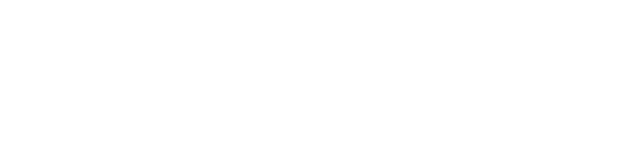
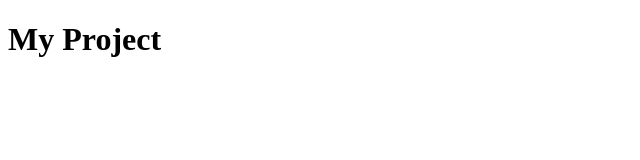
Before and after one commit to patled/ts-project, a website built with webpack: page index.html in a window 1280 px wide. Shown: the whole page, without its empty margins (0-640 px from the left). Built offline with nearby package versions, Linux system fonts and the light colour scheme.

Commit message:
Update script source in index.html

```diff
--- a/index.html
+++ b/index.html
@@ -4,6 +4,7 @@
   <title>My Project</title>
 </head>
 <body>
-  <script src="dist/index.js"></script>
+  <h1>My Project</h1>
+  <script src="dist/bundle.js"></script>
 </body>
 </html>
```
